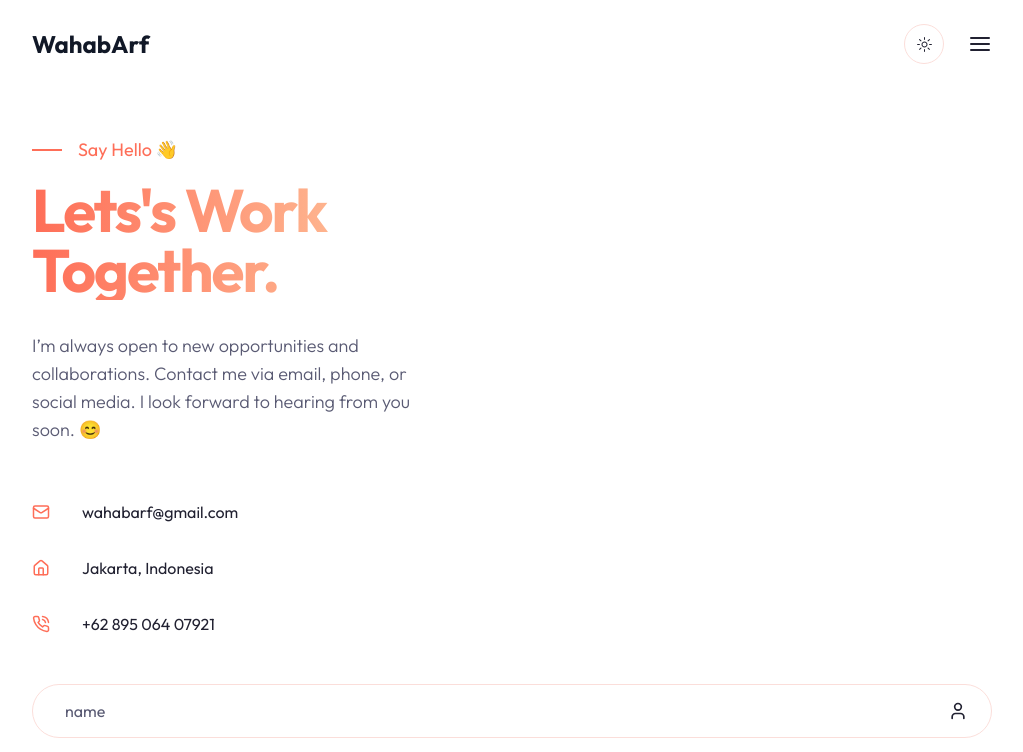
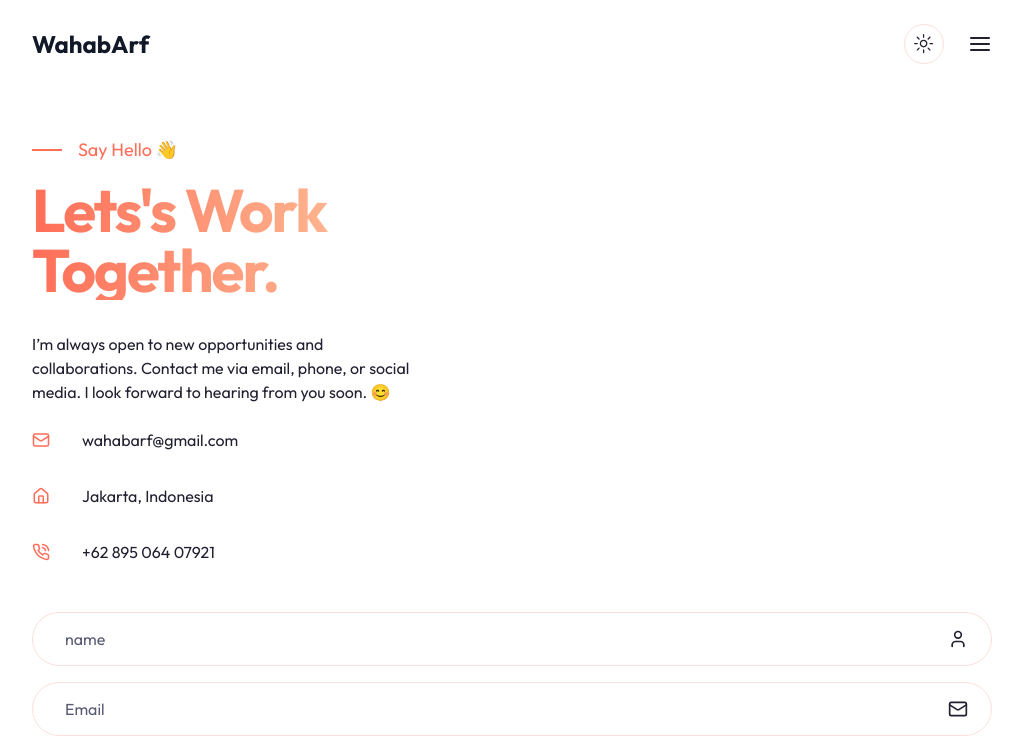
Before and after one commit to muhammadwahabarifin/Portfolio-v1, a Next.js app: page /contact in a window 1280 px wide. Shown: the top 752 px of the page, without its empty margins (128-1151 px from the left). Built offline with nearby package versions, Linux system fonts and the light colour scheme.

Commit message:
themes finaly

```diff
--- a/app/globals.css
+++ b/app/globals.css
@@ -83,10 +83,6 @@
 
 .subtitle {
   @apply text-muted-foreground text-lg mb-8 font-light text-center xl:text-left;
-}
-
-.subtitle_p {
-  @apply text-muted-foreground text-lg mb-8 font-light;
 }
 
 .section-title {
--- a/app/page.jsx
+++ b/app/page.jsx
@@ -1,21 +1,21 @@
 import About from "@/components/About";
 import Cta from "@/components/Cta";
 import Hero from "@/components/Hero";
-// import Loader from "@/components/Loader";
 import Reviews from "@/components/Reviews";
 import Services from "@/components/Services";
 import Work from "@/components/Work";
 
-export default function Home() {
+export default function page() {
   return (
     <>
-      {/* <Loader /> */}
+    <main>
      <Hero />
      <About />
      <Services />
      <Work />
      <Reviews />
      <Cta />
+    </main>
     </>
-  );
+  )
 }
--- a/components/Footer.jsx
+++ b/components/Footer.jsx
@@ -1,6 +1,6 @@
 import Socials from "./Header/Socials";
 
-const footer = () => {
+const Footer = () => {
   return (
     <footer className="border-t py-10">
       <div className="container mx-auto">
@@ -19,4 +19,4 @@
     </footer>
   );
 };
-export default footer;
+export default Footer;
--- a/components/Header.jsx
+++ b/components/Header.jsx
@@ -2,7 +2,7 @@
 
 import { useEffect, useState } from "react";
 
-import ThemeToggler from "@/context/ThemeToggler";
+import ThemeToggler from "@/components/ThemeToggler";
 import Logo from "./Header/Logo";
 import Nav from "./Header/Nav";
 import MobileNav from "./Header/MobileNav";
```
Also changed, not shown: app/layout.jsx (+12 -13 lines), components/ThemeProvider.jsx (renamed from context/ThemeProvider.jsx), components/ThemeToggler.jsx (renamed from context/ThemeToggler.jsx). Lines whose indentation alone changed are shown as unchanged.
